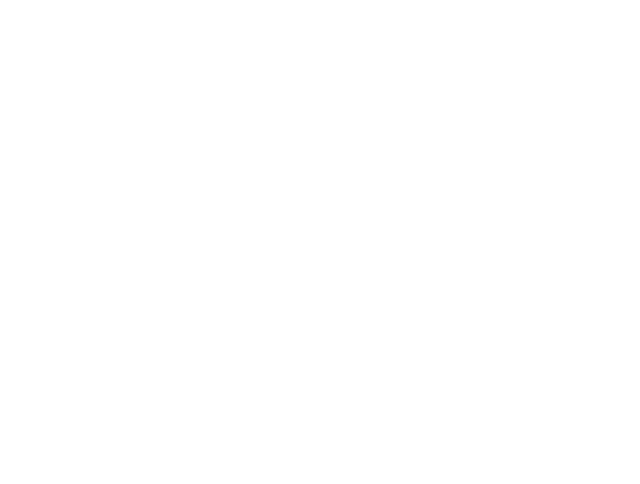
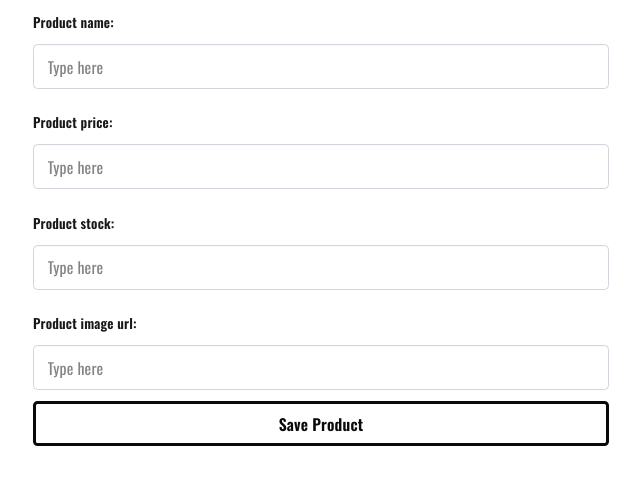
Before and after one commit to masdefry/frontend-web-development-39, a React (Vite) app in the folder intro-react/: page /form-validation in a window 1280 px wide. Before the commit this address had no page. Shown: the top 484 px of the page, without its empty margins (319-959 px from the left). Built offline with nearby package versions, Linux system fonts and the light colour scheme.

Commit message:
day05: implement form component using react-hook-form and form validation using zod

```diff
--- a/intro-react/package.json
+++ b/intro-react/package.json
@@ -12,6 +12,7 @@
   "dependencies": {
     "@base-ui/react": "^1.5.0",
     "@fontsource-variable/geist": "^5.2.9",
+    "@hookform/resolvers": "^5.4.0",
     "@tailwindcss/vite": "^4.3.0",
     "axios": "^1.16.1",
     "class-variance-authority": "^0.7.1",
@@ -20,13 +21,15 @@
     "lucide-react": "^1.16.0",
     "react": "^19.2.6",
     "react-dom": "^19.2.6",
+    "react-hook-form": "^7.76.1",
     "react-hot-toast": "^2.6.0",
     "react-icons": "^5.6.0",
     "react-router-dom": "^7.15.1",
     "shadcn": "^4.7.0",
     "tailwind-merge": "^3.6.0",
     "tailwindcss": "^4.3.0",
-    "tw-animate-css": "^1.4.0"
+    "tw-animate-css": "^1.4.0",
+    "zod": "^4.4.3"
   },
   "devDependencies": {
     "@babel/core": "^7.29.0",
--- /dev/null
+++ b/intro-react/src/features/form-validation/schemas/createProductSchema.ts
@@ -0,0 +1,14 @@
+import * as z from 'zod';
+
+const createProductSchema = z.object({
+  name: z
+    .string()
+    .trim()
+    .min(1, { message: 'Name is required' })
+    .max(100, { message: 'Name have maximum 100 characters' }),
+  price: z.number().min(1, { message: 'Price is required' }),
+  stocks: z.number().min(1, { message: 'Price is required' }),
+  imageUrl: z.string().trim().min(1, { message: 'Name is required' }),
+});
+
+export default createProductSchema;
--- a/intro-react/src/main.tsx
+++ b/intro-react/src/main.tsx
@@ -10,6 +10,7 @@ import UseRefPage from './pages/use-ref';
 import UseStatePage from './pages/use-state';
 import UseEffectPage from './pages/use-effect';
 import NetworkCallPage from './pages/network-call';
+import FormValidationPage from './pages/form-validation';
 
 createRoot(document.getElementById('root')!).render(
   // <StrictMode>
@@ -24,6 +25,7 @@ createRoot(document.getElementById('root')!).render(
       <Route path='/use-state' element={<UseStatePage />} />
       <Route path='/use-effect' element={<UseEffectPage />} />
       <Route path='/network-call' element={<NetworkCallPage />} />
+      <Route path='/form-validation' element={<FormValidationPage />} />
       {/*
           <Route path='login'>
             <Route path='user' element={<LoginPage />} />
--- /dev/null
+++ b/intro-react/src/pages/form-validation/index.tsx
@@ -0,0 +1,81 @@
+import { useForm } from 'react-hook-form';
+import { zodResolver } from '@hookform/resolvers/zod';
+import createProductSchema from '@/features/form-validation/schemas/createProductSchema';
+
+type InputCreateProduct = {
+  name: string;
+  price: number;
+  stocks: number;
+  imageUrl: string;
+};
+
+export default function FormValidationPage() {
+  const {
+    register,
+    handleSubmit,
+    formState: { errors },
+  } = useForm<InputCreateProduct>({
+    resolver: zodResolver(createProductSchema),
+  });
+
+  const onCreateProduct = async ({
+    name,
+    price,
+    stocks,
+    imageUrl,
+  }: InputCreateProduct) => {
+    console.log('>>>');
+  };
+
+  return (
+    <>
+      <div className='flex justify-center'>
+        <form onSubmit={handleSubmit(onCreateProduct)} className='w-lg'>
+          <fieldset className='fieldset'>
+            <legend className='fieldset-legend'>Product name:</legend>
+            <input
+              type='text'
+              {...register('name')}
+              className='input w-full border border-gray-300'
+              placeholder='Type here'
+            />
+            <p className='label'>{errors?.name && errors?.name?.message}</p>
+          </fieldset>
+          <fieldset className='fieldset'>
+            <legend className='fieldset-legend'>Product price:</legend>
+            <input
+              type='number'
+              {...register('price', { valueAsNumber: true })}
+              className='input w-full border border-gray-300'
+              placeholder='Type here'
+            />
+            <p className='label'>{errors?.price && errors?.price?.message}</p>
+          </fieldset>
+          <fieldset className='fieldset'>
+            <legend className='fieldset-legend'>Product stock:</legend>
+            <input
+              type='number'
+              {...register('stocks', { valueAsNumber: true })}
+              className='input w-full border border-gray-300'
+              placeholder='Type here'
+            />
+            <p className='label'>{errors?.stocks && errors?.stocks?.message}</p>
+          </fieldset>
+          <fieldset className='fieldset'>
+            <legend className='fieldset-legend'>Product image url:</legend>
+            <input
+              type='text'
+              {...register('imageUrl')}
+              className='input w-full border border-gray-300'
+              placeholder='Type here'
+            />
+            <p className='label'>
+              {errors?.imageUrl && errors?.imageUrl?.message}
+            </p>
+          </fieldset>
+          <button className='btn btn-outline w-full'>Save Product</button>
+        </form>
+      </div>
+    </>
+  );
+}
```
Also changed, not shown: 1 other file (tests, documents, lock files or other folders).
